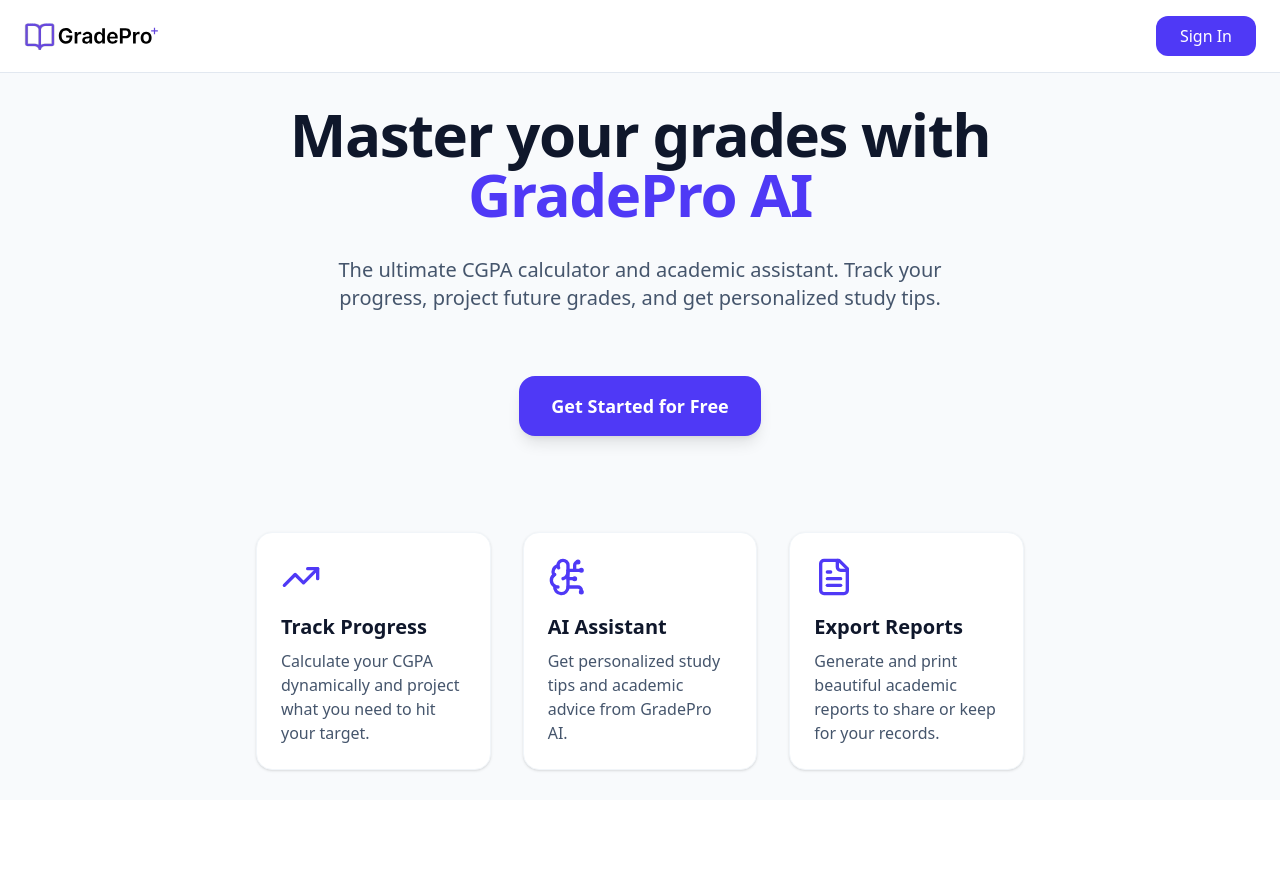
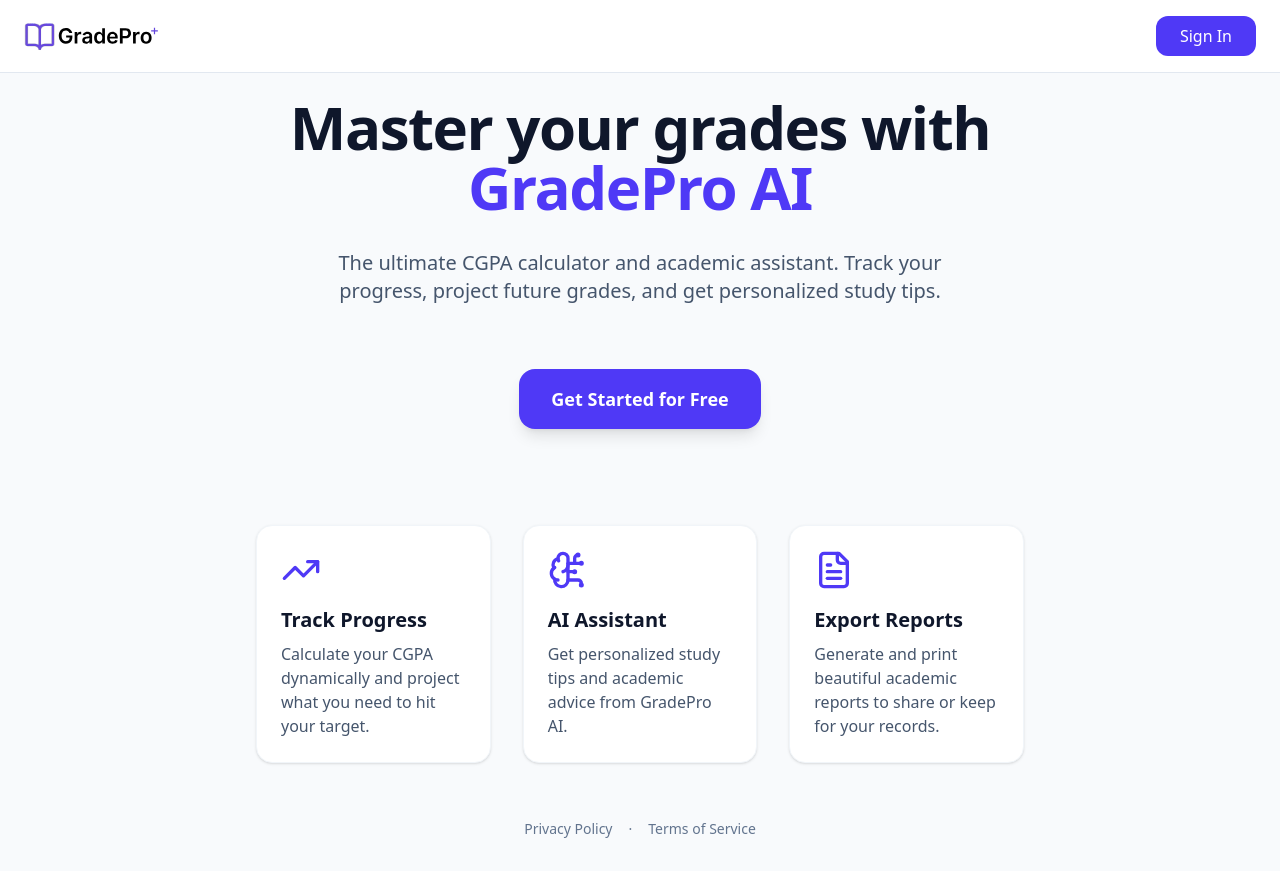
Before and after one commit to nmajufavour16/GradePro-v2, a React (Vite) app: page / in a window 1280 px wide. Before the commit the page ends 800 px from the top, so only its background shows below. Built offline with nearby package versions, Linux system fonts and the light colour scheme; no server answers; the database is empty.

Commit message:
added footer with Privacy Policy and Terms of Service to Landing Page

```diff
--- a/src/pages/Landing.tsx
+++ b/src/pages/Landing.tsx
@@ -1,5 +1,5 @@
 import React from 'react';
-import { Navigate } from 'react-router-dom';
+import { Navigate, Link } from 'react-router-dom';
 import { useAuth } from '@/src/contexts/AuthContext';
 import { BookOpen, TrendingUp, BrainCircuit, FileText, Loader2 } from 'lucide-react';
 import { GradeProLogo } from '../components/GradeProLogo';
@@ -64,6 +64,14 @@
           </div>
         </div>
       </main>
+
+      <footer className="py-8 text-center text-slate-500 text-sm">
+        <p className="space-x-4">
+          <Link to="/privacy-policy" className="hover:text-indigo-600 transition-colors">Privacy Policy</Link>
+          <span>&middot;</span>
+          <Link to="/terms-of-service" className="hover:text-indigo-600 transition-colors">Terms of Service</Link>
+        </p>
+      </footer>
     </div>
   );
 }
```
